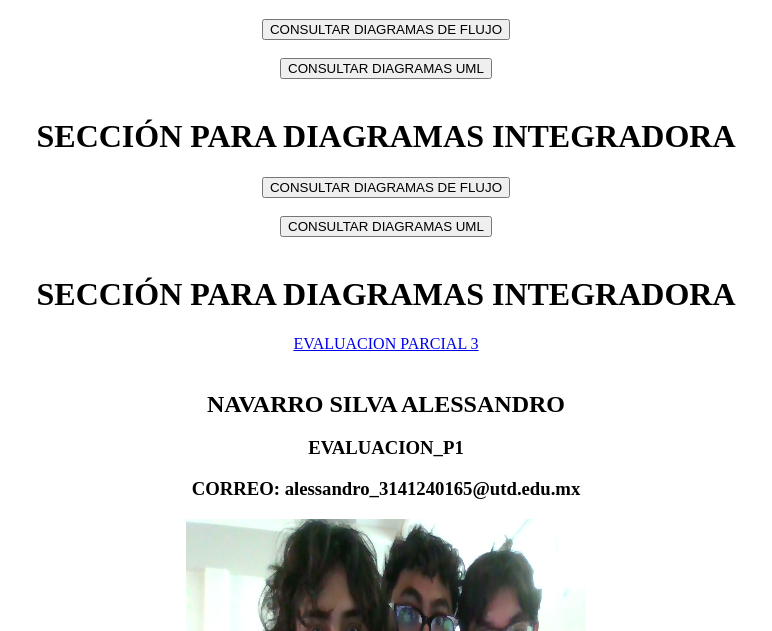
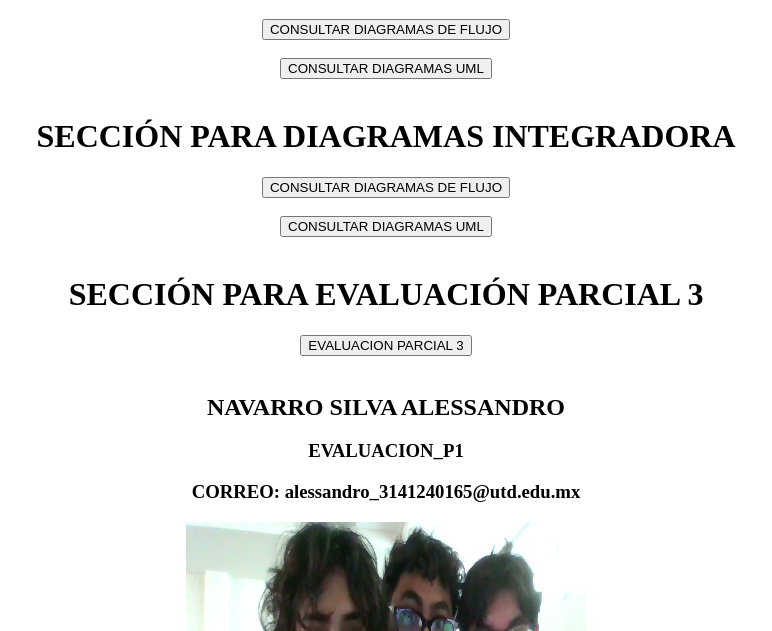
Before and after one commit to PipiCACA-max/TIPOCS, a plain HTML site: page index.html in a window 1280 px wide. Shown: the part 169-800 px from the top of the page, without its empty margins (254-1026 px from the left). Drawn offline with Linux system fonts and the light colour scheme.

Commit message:
Update index.html

```diff
--- a/index.html
+++ b/index.html
@@ -21,9 +21,9 @@
         <a href="diagramas_uml_integradora.html">
             <button>CONSULTAR DIAGRAMAS UML</button><br><br>
         </a>
-        <h1>SECCIÓN PARA DIAGRAMAS INTEGRADORA</h1>
-        <a href="https://closed-waltz-50912047.figma.site>
-        <button>EVALUACION PARCIAL 3</button><br><br>
+        <h1>SECCIÓN PARA EVALUACIÓN PARCIAL 3</h1>
+        <a href="https://closed-waltz-50912047.figma.site">
+             <button>EVALUACION PARCIAL 3</button><br><br>
         </a>
 
         <h2>NAVARRO SILVA ALESSANDRO</h2>
```
